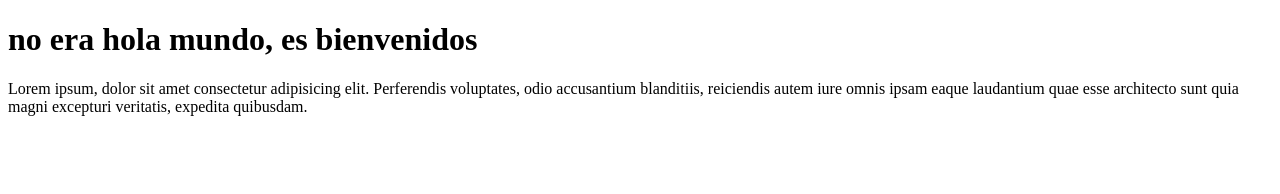
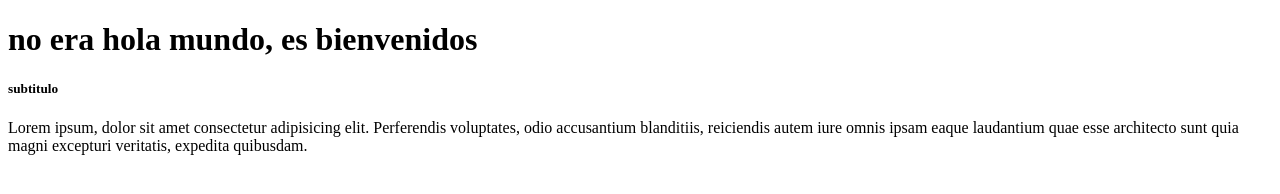
Before and after one commit to saciar-dev/git-test, a plain HTML site: page index.html in a window 1280 px wide. Drawn offline with Linux system fonts and the light colour scheme.

Commit message:
add subtitle

```diff
--- a/index.html
+++ b/index.html
@@ -7,6 +7,7 @@
 </head>
 <body>
     <h1>no era hola mundo, es bienvenidos</h1>
+    <h5>subtitulo</h5>
     <p>Lorem ipsum, dolor sit amet consectetur adipisicing elit. Perferendis voluptates, odio accusantium blanditiis, reiciendis autem iure omnis ipsam eaque laudantium quae esse architecto sunt quia magni excepturi veritatis, expedita quibusdam.</p>
 </body>
 </html>
```
